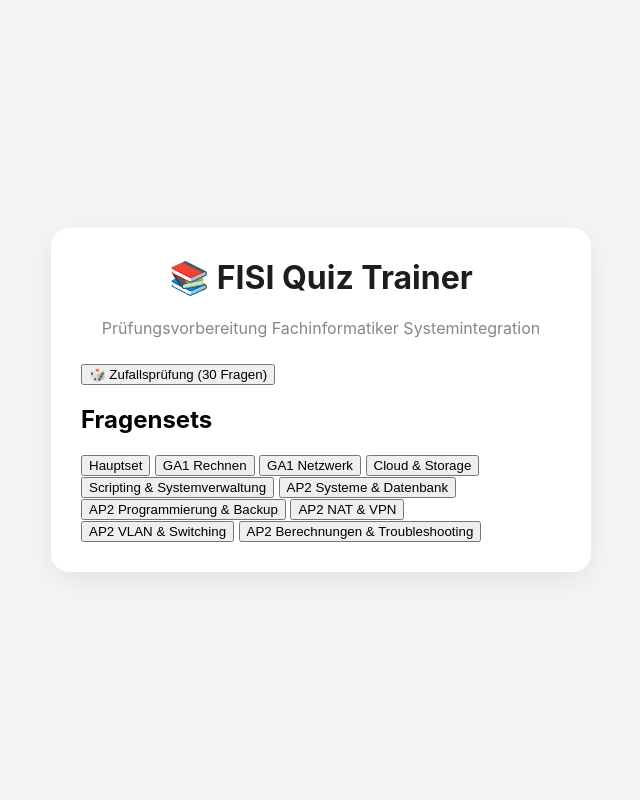
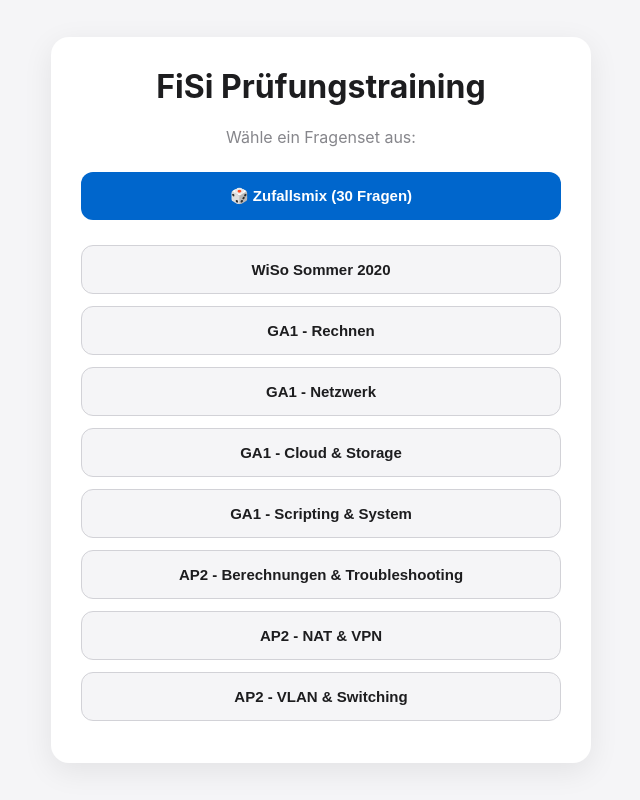
Before and after one commit to mietballz/fisi-quiz-web, a plain HTML site: page index.html in a window 1280 px wide. Shown: the whole page, without its empty margins (319-959 px from the left). Drawn offline with Linux system fonts and the light colour scheme.

```diff
--- a/index.html
+++ b/index.html
@@ -3,115 +3,51 @@
 <head>
     <meta charset="UTF-8">
     <meta name="viewport" content="width=device-width, initial-scale=1.0">
-    <title>FISI Quiz App</title>
+    <title>FiSi Quiz - Web Version</title>
     <link rel="stylesheet" href="style.css">
 </head>
 <body>
+    <div id="menu-view">
+        <h1>FiSi Prüfungstraining</h1>
+        <p>Wähle ein Fragenset aus:</p>
 
-<div class="container">
+        <button class="menu-btn random-btn" onclick="starteModus('RANDOM')">🎲 Zufallsmix (30 Fragen)</button>
+        <button class="menu-btn" onclick="starteModus('fragen.json')">WiSo Sommer 2020</button>
+        <button class="menu-btn" onclick="starteModus('fragen_ga1_s2020_rechnen.json')">GA1 - Rechnen</button>
+        <button class="menu-btn" onclick="starteModus('fragen_ga1_s2020_netzwerk.json')">GA1 - Netzwerk</button>
+        <button class="menu-btn" onclick="starteModus('fragen_ga1_s2020_cloud_storage.json')">GA1 - Cloud & Storage</button>
+        <button class="menu-btn" onclick="starteModus('fragen_ga1_s2020_scripting_systemverwaltung.json')">GA1 - Scripting & System</button>
 
-    <!-- Menü -->
-    <div id="menu-view">
+        <button class="menu-btn" onclick="starteModus('fragen_ap2_w2025_berechnungen_troubleshooting.json')">AP2 - Berechnungen & Troubleshooting</button>
+        <button class="menu-btn" onclick="starteModus('fragen_ap2_w2025_nat_vpn.json')">AP2 - NAT & VPN</button>
+        <button class="menu-btn" onclick="starteModus('fragen_ap2_w2025_vlan_switching.json')">AP2 - VLAN & Switching</button>
+    </div>
 
-        <h1>📚 FISI Quiz Trainer</h1>
-        <p>Prüfungsvorbereitung Fachinformatiker Systemintegration</p>
+    <div id="quiz-card" style="display: none;">
+        <button id="back-btn" onclick="zurueckZumMenue()">🔙 Zurück zur Auswahl</button>
 
-        <div class="menu-section">
-            <button onclick="starteModus('RANDOM')">
-                🎲 Zufallsprüfung (30 Fragen)
-            </button>
+        <div class="header">
+            <span id="kategorie">Lade...</span>
+            <span id="fortschritt">Frage 0 / 0</span>
         </div>
 
-        <h2>Fragensets</h2>
-
-        <div class="menu-section">
-
-            <button onclick="starteModus('fragen.json')">
-                Hauptset
-            </button>
-
-            <button onclick="starteModus('fragen_ga1_s2020_rechnen.json')">
-                GA1 Rechnen
-            </button>
-
-            <button onclick="starteModus('fragen_ga1_s2020_netzwerk.json')">
-                GA1 Netzwerk
-            </button>
-
-            <button onclick="starteModus('fragen_ga1_s2020_cloud_storage.json')">
-                Cloud & Storage
-            </button>
-
-            <button onclick="starteModus('fragen_ga1_s2020_scripting_systemverwaltung.json')">
-                Scripting & Systemverwaltung
-            </button>
-
-            <button onclick="starteModus('fragen_ap2_w2025_systeme_datenbank.json')">
-                AP2 Systeme & Datenbank
-            </button>
-
-            <button onclick="starteModus('fragen_ap2_w2025_programmierung_backup.json')">
-                AP2 Programmierung & Backup
-            </button>
-
-            <button onclick="starteModus('fragen_ap2_w2025_nat_vpn.json')">
-                AP2 NAT & VPN
-            </button>
-
-            <button onclick="starteModus('fragen_ap2_w2025_vlan_switching.json')">
-                AP2 VLAN & Switching
-            </button>
-
-            <button onclick="starteModus('fragen_ap2_w2025_berechnungen_troubleshooting.json')">
-                AP2 Berechnungen & Troubleshooting
-            </button>
-
+        <div id="typ-badge-container" style="text-align: right; margin-bottom: 10px;">
+            <span id="typ-badge" class="badge"></span>
         </div>
 
-    </div>
+        <h2 id="frage-text">Frage wird geladen...</h2>
 
-    <!-- Quiz -->
-    <div id="quiz-card" style="display:none;">
-
-        <div id="fortschritt"></div>
-
-        <h3 id="kategorie"></h3>
-
-        <div id="typ-badge-container">
-            <span id="typ-badge"></span>
-        </div>
-
-        <h2 id="frage-text"></h2>
-
-        <div id="hinweis-container" style="display:none;">
-            <button id="hinweis-btn" onclick="toggleHinweis()">
-                💡 Tipp anzeigen
-            </button>
-
-            <div id="hinweis-box" style="display:none;">
+        <div id="hinweis-container" style="margin-bottom: 20px; display: none;">
+            <button id="hinweis-btn" onclick="toggleHinweis()">💡 Tipp anzeigen</button>
+            <div id="hinweis-box" class="hinweis-box" style="display: none;">
                 <p id="hinweis-text"></p>
             </div>
         </div>
 
         <div id="antworten-box"></div>
-
-        <div class="button-row">
-
-            <button id="action-btn">
-                Antwort auswerten
-            </button>
-
-            <button onclick="zurueckZumMenue()">
-                Hauptmenü
-            </button>
-
-        </div>
-
+        <button id="action-btn" onclick="auswerten()" disabled>Antwort auswerten</button>
     </div>
 
-</div>
-
-<script src="script.js"></script>
-
+    <script src="script.js"></script>
 </body>
 </html>
```
